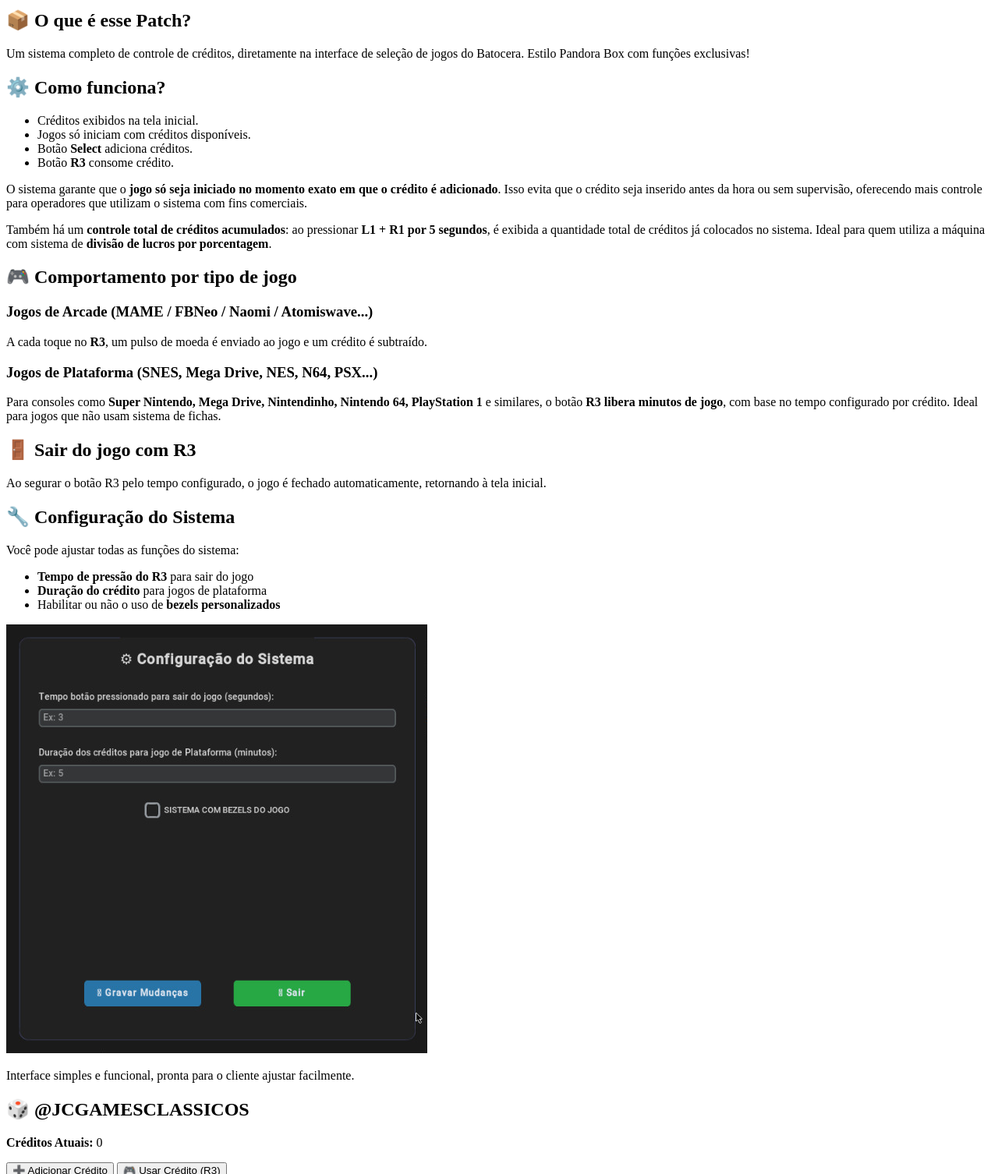
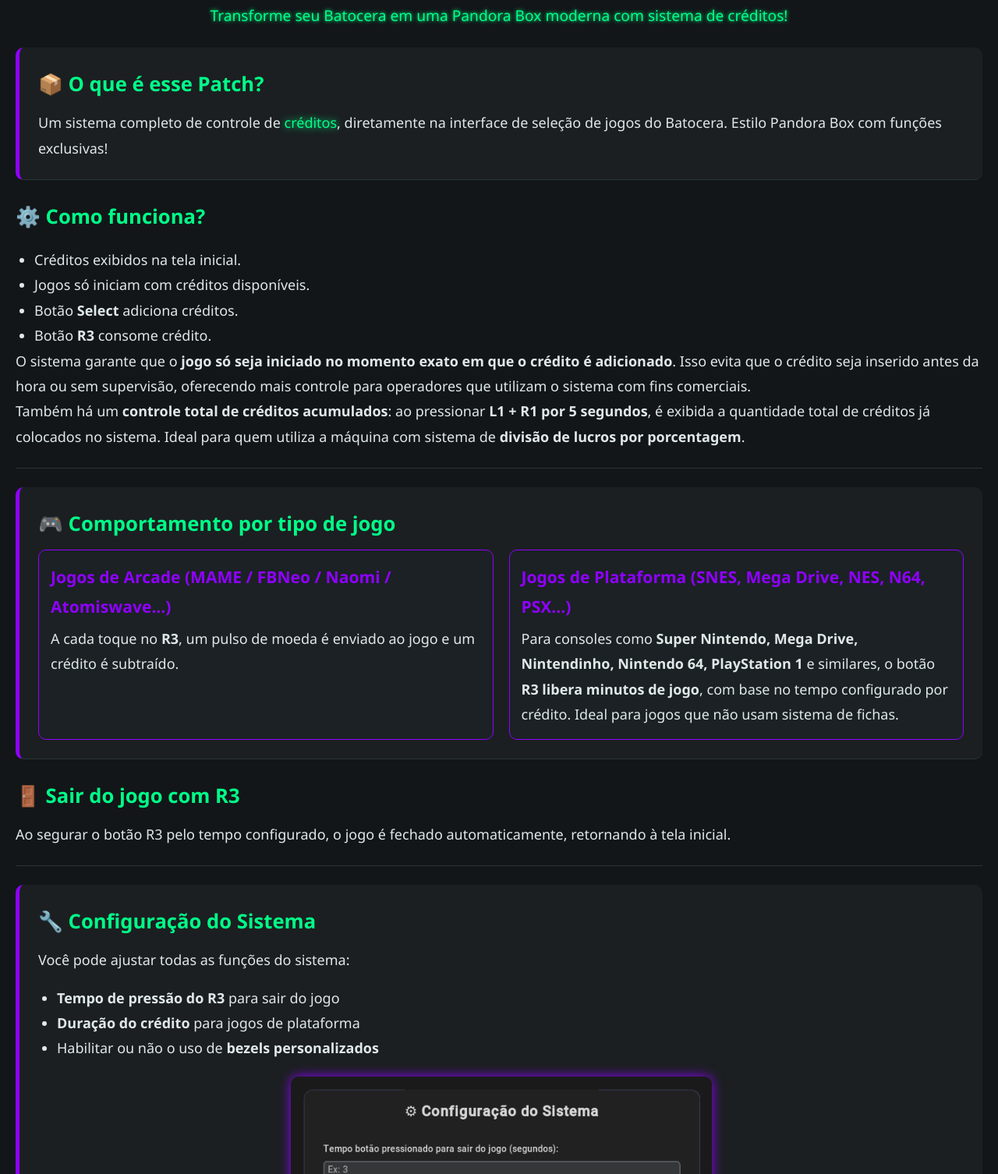
Before and after one commit to JeversonDiasSilva/patch-pandorabox, a plain HTML site: page index.html in a window 1280 px wide. Shown: the part 106-1612 px from the top of the page at 78% size. Drawn offline with Linux system fonts and the light colour scheme.

Commit message:
Update styles.css

```diff
--- a/styles.css
+++ b/styles.css
@@ -1,44 +1,193 @@
-const creditDisplay = document.getElementById('creditDisplay');
-const addCreditBtn = document.getElementById('addCreditBtn');
-const useCreditBtn = document.getElementById('useCreditBtn');
-const coinSound = document.getElementById('coinSound');
-const whatsappLink = document.getElementById('whatsappLink');
-const clickSound = document.getElementById('clickSound');
-
-let credits = 0;
-
-function updateDisplay() {
-  creditDisplay.textContent = credits;
+:root {
+    --neon-green: #00ff88;
+    --neon-purple: #8f00ff;
+    --dark-bg: #121618;
+    --text-light: #e0e8e8;
+    --box-bg: #1b2124;
+    --border-color: #2a3438;
+    --spacing: 24px;
+    --radius: 10px;
 }
 
-function addCredit() {
-  credits++;
-  updateDisplay();
-  coinSound.currentTime = 0;
-  coinSound.play();
+* {
+    margin: 0;
+    padding: 0;
+    box-sizing: border-box;
 }
 
-function useCredit() {
-  if (credits > 0) {
-    credits--;
-    updateDisplay();
-    clickSound.currentTime = 0;
-    clickSound.play();
-  } else {
-    alert("Sem créditos disponíveis!");
-  }
+body {
+    background-color: var(--dark-bg);
+    color: var(--text-light);
+    font-family: 'Segoe UI', Tahoma, sans-serif;
+    font-size: 1.125rem;
+    line-height: 1.8;
+    padding: 20px;
+    min-height: 100vh;
+    display: flex;
+    flex-direction: column;
 }
 
-addCreditBtn.addEventListener('click', addCredit);
-useCreditBtn.addEventListener('click', useCredit);
+header {
+    text-align: center;
+    margin-bottom: var(--spacing);
+}
 
-// Tocar som ao clicar no WhatsApp, antes de abrir
-whatsappLink.addEventListener('click', function(e) {
-  e.preventDefault();
-  coinSound.currentTime = 0; // Som de crédito aqui
-  coinSound.play();
+header h1 {
+    font-size: 2.8rem;
+    color: var(--neon-purple);
+    text-shadow: 0 0 10px var(--neon-purple);
+}
 
-  setTimeout(() => {
-    window.open(this.href, '_blank', 'noopener');
-  }, 400);
-});
+header p {
+    font-size: 1.2rem;
+    color: var(--neon-green);
+    text-shadow: 0 0 5px var(--neon-green);
+    margin-top: 8px;
+}
+
+section {
+    margin-bottom: var(--spacing);
+    padding-bottom: var(--spacing);
+    border-bottom: 1px solid var(--border-color);
+}
+
+.highlight {
+    background-color: rgba(255, 255, 255, 0.04);
+    padding: var(--spacing);
+    border-left: 5px solid var(--neon-purple);
+    border-radius: var(--radius);
+}
+
+ul {
+    list-style: disc;
+    padding-left: 1.5rem;
+    margin-top: 1rem;
+}
+
+h2 {
+    color: var(--neon-green);
+    font-size: 1.6rem;
+    margin-bottom: 10px;
+}
+
+h3 {
+    color: var(--neon-purple);
+    margin-bottom: 6px;
+}
+
+.game-types {
+    display: flex;
+    gap: 20px;
+    flex-wrap: wrap;
+    margin-top: 10px;
+}
+
+.game-types div {
+    flex: 1;
+    min-width: 240px;
+    background-color: var(--box-bg);
+    padding: 15px;
+    border: 1px solid var(--neon-purple);
+    border-radius: var(--radius);
+}
+
+.neon-green {
+    color: var(--neon-green);
+    text-shadow: 0 0 10px var(--neon-green);
+}
+
+.neon-purple {
+    color: var(--neon-purple);
+    text-shadow: 0 0 10px var(--neon-purple);
+}
+
+/* Simulador de créditos */
+.simulador {
+    margin-top: var(--spacing);
+    padding: var(--spacing);
+    background-color: var(--box-bg);
+    border: 1px solid var(--neon-green);
+    border-radius: var(--radius);
+    text-align: center;
+    box-shadow: 0 0 15px var(--neon-green);
+}
+
+.simulador p {
+    font-size: 1.4rem;
+    margin-bottom: 1rem;
+    font-weight: bold;
+}
+
+.simulador button {
+    background-color: var(--neon-green);
+    border: none;
+    padding: 12px 25px;
+    margin: 0 10px;
+    font-size: 1rem;
+    border-radius: var(--radius);
+    cursor: pointer;
+    color: var(--dark-bg);
+    font-weight: 600;
+    transition: background-color 0.3s ease;
+}
+
+.simulador button:hover {
+    background-color: #00cc6a;
+}
+
+/* WhatsApp link */
+.whatsapp {
+    margin-top: var(--spacing);
+    text-align: center;
+}
+
+.whatsapp a {
+    display: inline-flex;
+    align-items: center;
+    background-color: #25D366;
+    color: white;
+    font-weight: bold;
+    padding: 12px 20px;
+    border-radius: 30px;
+    text-decoration: none;
+    box-shadow: 0 0 10px #25D366;
+    transition: background-color 0.3s ease;
+}
+
+.whatsapp a:hover {
+    background-color: #1ebe57;
+}
+
+.whatsapp img {
+    width: 30px;
+    height: 30px;
+    margin-right: 10px;
+}
+
+/* Footer */
+footer {
+    margin-top: auto;
+    text-align: center;
+    padding: 15px 0;
+    font-size: 0.9rem;
+    color: #444;
+}
+
+/* Imagem da configuração */
+.config-image {
+    text-align: center;
+    margin-top: 20px;
+}
+
+.config-image img {
+    max-width: 100%;
+    border-radius: var(--radius);
+    box-shadow: 0 0 15px var(--neon-purple);
+}
+
+.config-image .caption {
+    font-size: 0.9rem;
+    color: var(--neon-green);
+    margin-top: 8px;
+    font-style: italic;
+}
```
